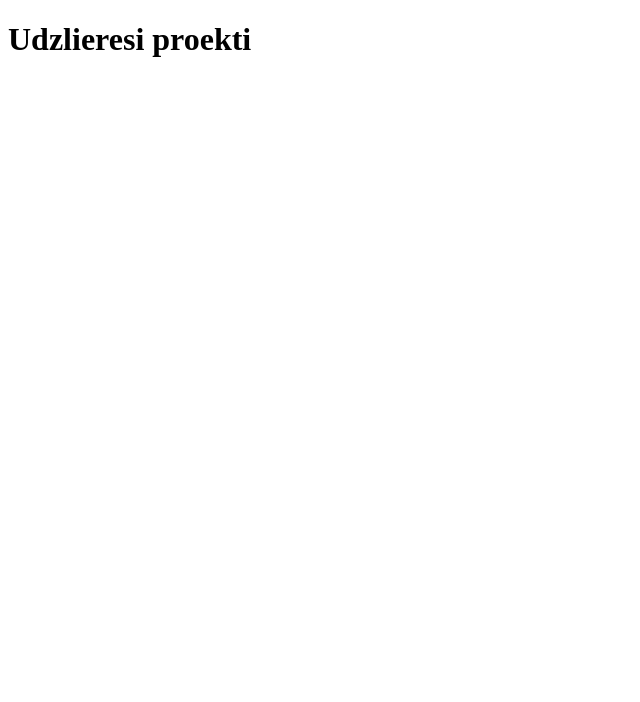
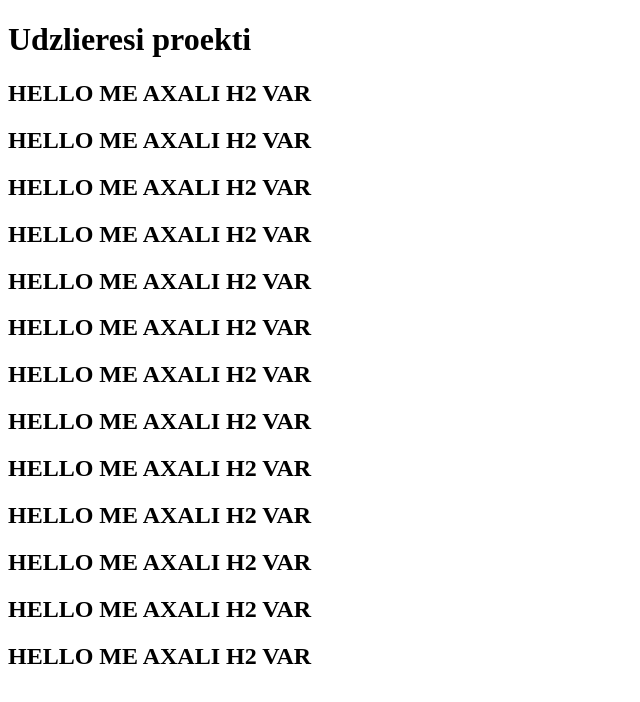
Before and after one commit to Lashvardi/rasacmindaimasdavarkmev, a plain HTML site: page index.html in a window 1280 px wide. Shown: the whole page, without its empty margins (0-640 px from the left). Drawn offline with Linux system fonts and the light colour scheme.

Commit message:
new headers

```diff
--- a/index.html
+++ b/index.html
@@ -7,5 +7,18 @@
 </head>
 <body>
     <h1>Udzlieresi proekti</h1>
+    <h2>HELLO ME AXALI H2 VAR</h2>
+    <h2>HELLO ME AXALI H2 VAR</h2>
+    <h2>HELLO ME AXALI H2 VAR</h2>
+    <h2>HELLO ME AXALI H2 VAR</h2>
+    <h2>HELLO ME AXALI H2 VAR</h2>
+    <h2>HELLO ME AXALI H2 VAR</h2>
+    <h2>HELLO ME AXALI H2 VAR</h2>
+    <h2>HELLO ME AXALI H2 VAR</h2>
+    <h2>HELLO ME AXALI H2 VAR</h2>
+    <h2>HELLO ME AXALI H2 VAR</h2>
+    <h2>HELLO ME AXALI H2 VAR</h2>
+    <h2>HELLO ME AXALI H2 VAR</h2>
+    <h2>HELLO ME AXALI H2 VAR</h2>
 </body>
 </html>
```
